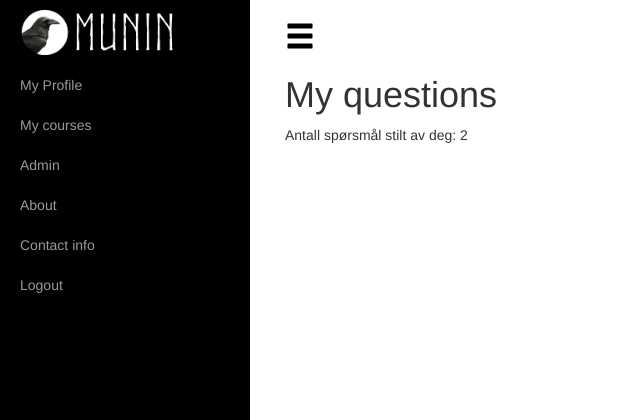
After one commit to Strand94/Munin, a Django app: page /my_questions in a window 1280 px wide. The commit adds this page. Shown: the top 420 px of the page, without its empty margins (0-640 px from the left). Run offline with Django 3.2, Linux system fonts and the light colour scheme; a user stored in the database is signed in; data comes from the database, SQL or seed files in the repository; some libraries are stand-ins or nearby versions.

Commit message:
Added a basic page for your asked questions and a pointer from your profile

```diff
--- a/apps/questions/views.py
+++ b/apps/questions/views.py
@@ -40,3 +40,9 @@ def question(request, pk):
 
     return render(request, 'staticpages/../../templates/questions/question_page.html',
                   {'question': question_asked, 'answers': answer_list})
+
+def myQuestions(request):
+    user=request.user
+    myQues=Question.objects.filter(user=user)
+    numOfQuestions=len(myQues)
+    return render(request, 'questions/../../templates/questions/my_questions.html', {'antall':numOfQuestions})
--- a/munin/urls.py
+++ b/munin/urls.py
@@ -45,6 +45,7 @@ urlpatterns = [
     url(r'^subjects/(?P<pk>[0-9]+)/info', subject_detail, name="subject_detail"),
     url(r'^subjects/(?P<pk>[0-9]+)/dashboard', subject_dashboard, name="subject_dashboard"),
     url(r'^subjects/(?P<pk>[0-9]+)/questions', subject_questions, name="subject_questions"),
+    url(r'^my_questions', myQuestions, name="my_questions"),
     url(r'^lectures/new/$', new_course, name='new_course'),
     url(r'^lectures/(?P<pk>[0-9]+)/edit/$', edit_course, name='edit__course'),
 
--- /dev/null
+++ b/templates/questions/my_questions.html
@@ -0,0 +1,10 @@
+{% extends "base.html" %}
+{% load static %}
+{% block title %}{{ user.get_full_name }}{% endblock title %}
+{% block content %}
+
+    <h1>My questions</h1>
+
+    <p>Antall spørsmål stilt av deg: {{ antall }}</p>
+
+{% endblock content %}
--- a/templates/registration/profile.html
+++ b/templates/registration/profile.html
@@ -17,6 +17,7 @@
 
                 <div class="align-left" style="padding-top: 25px">
                     <input class="btn btn-primary" type=button value="Back" onClick="history.go(-1);">
+                    <a href="../my_questions" class="btn btn-primary">My questions</a>
                     {% ifequal user request.user %}
                         <a id="" href="edit_user" class="btn btn-primary">Edit user</a>
                     {% else %}
```
